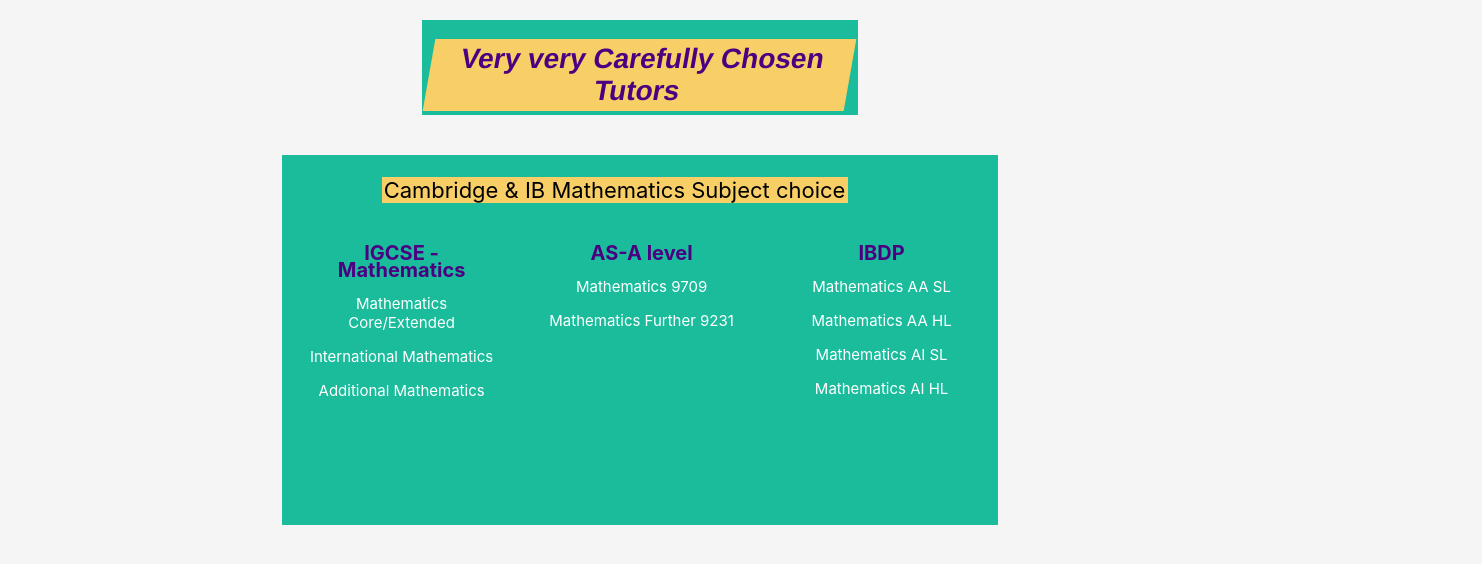
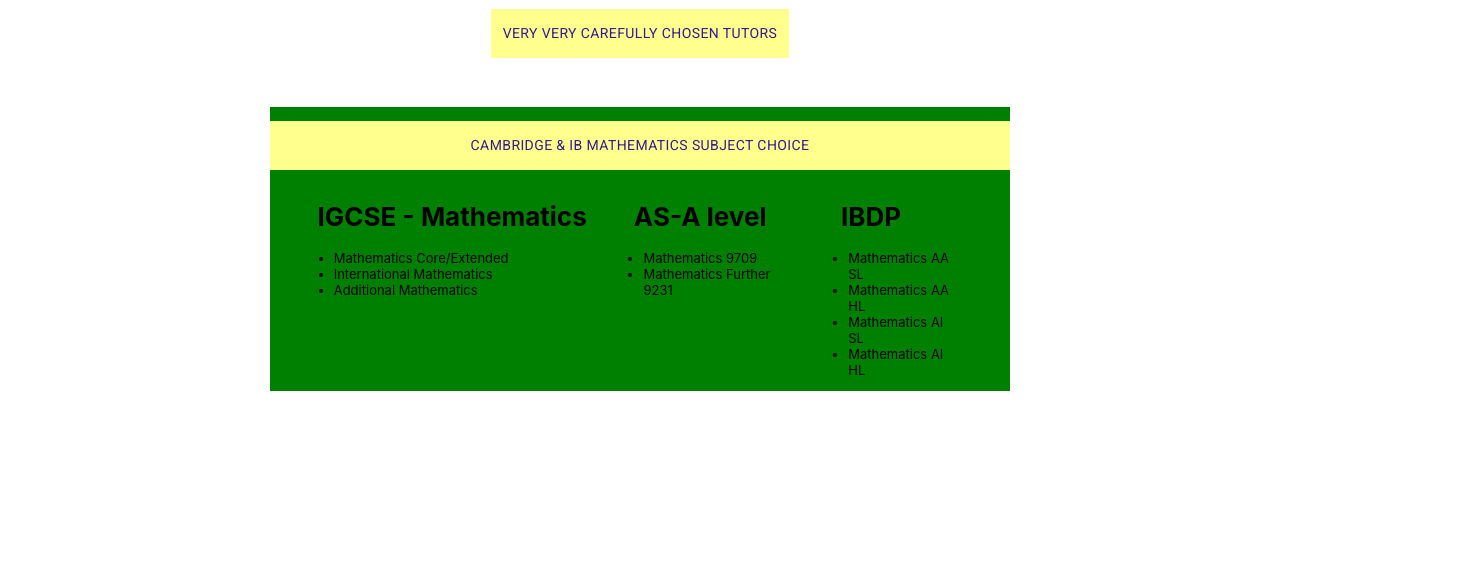
Before and after one commit to Kamalrathi49/Slatemates, a React (Create React App) app: page / in a window 1280 px wide. Shown: the top 564 px of the page, 1482 px wide, since content can reach past the window. Built offline with nearby package versions, Linux system fonts and the light colour scheme.

Commit message:
adding files

```diff
--- a/package.json
+++ b/package.json
@@ -4,6 +4,7 @@
   "private": true,
   "homepage": "https://kamalrathi49.github.io/Slatemates",
   "dependencies": {
+    "@fontsource/roboto": "^4.4.5",
     "@testing-library/jest-dom": "^5.11.4",
     "@testing-library/react": "^11.1.0",
     "@testing-library/user-event": "^12.1.10",
--- /dev/null
+++ b/src/App.css
@@ -0,0 +1,10 @@
+.list {
+  margin-left: 0%;
+  padding-left: 6%;
+}
+
+.table {
+  @media screen and (max-width: 500px) {
+    width: 90% !important;
+  }
+}
--- a/src/App.js
+++ b/src/App.js
@@ -1,47 +1,78 @@
 import React from "react";
+import "./App.css";
 
-import "./App.scss";
+import { makeStyles } from "@material-ui/core/styles";
+import { Container } from "@material-ui/core/";
+import Grid from "@material-ui/core/Grid";
+import "@material-ui/core";
+import "@fontsource/roboto";
+
+const useStyles = makeStyles((theme) => ({
+  root: {
+    ...theme.typography.button,
+    backgroundColor: theme.palette.background.paper,
+    padding: theme.spacing(1.5),
+    flexGrow: 1,
+    backgroundColor: "#ffff8d",
+    color: "#311b92",
+    textAlign: "center",
+  },
+}));
 
 const App = () => {
+  const classes = useStyles();
   return (
-    <div className="app">
-      <div className="header">
-        <h1 className="title">Very very Carefully Chosen Tutors</h1>
+    <Container maxWidth="lg">
+      <Grid
+        container
+        direction="column"
+        justify="flex-start"
+        alignItems="center"
+      >
+        <div>
+          <h1 className={classes.root}>Very very Carefully Chosen Tutors</h1>
         </div>{" "}
         <br />
         <br />
-      <div className="footer">
-        <p className="footer-heading">
+        <div style={{ backgroundColor: "green", width: "60%" }}>
+          <p className={classes.root}>
             Cambridge & IB Mathematics Subject choice
           </p>
-        <div className="contain">
-          <div className="col">
+
+          <Grid className="table"
+            container
+            direction="row"
+            justifyContent="flex-start"
+            style={{ fontSize: "13px", justifyContent: "space-evenly" }}
+          >
+            <div>
               <h1>IGCSE - Mathematics</h1>
-            <ul>
+              <ul className="list">
                 <li>Mathematics Core/Extended </li>
                 <li>International Mathematics </li>
                 <li>Additional Mathematics</li>
               </ul>
             </div>
-          <div className="col">
+            <div>
               <h1>AS-A level</h1>
-            <ul>
+              <ul className="list">
                 <li>Mathematics 9709</li>
                 <li>Mathematics Further 9231</li>
               </ul>
             </div>
-          <div className="col">
+            <div>
               <h1>IBDP</h1>
-            <ul>
+              <ul className="list">
                 <li>Mathematics AA SL</li>
                 <li>Mathematics AA HL</li>
                 <li>Mathematics AI SL</li>
                 <li>Mathematics AI HL</li>
               </ul>
             </div>
+          </Grid>
         </div>
-      </div>
-    </div>
+      </Grid>
+    </Container>
   );
 };
 
--- a/src/App.scss
+++ /dev/null
@@ -1,139 +0,0 @@
-body {
-  background-color: whitesmoke;
-}
-
-.app {
-  align-items: center;
-  text-align: center;
-  display: flex;
-  justify-content: center;
-  flex-direction: column;
-  margin-top: 20px;
-}
-
-.header {
-  text-align: center;
-  background: #1abc9c;
-  width: 34%;
-  display: flex;
-  justify-content: center;
-
-  @media screen and (max-width: 500px) {
-    width: 80%;
-  }
-
-  .title {
-    font-family: "Franklin Gothic Medium", "Arial Narrow", Arial, sans-serif;
-    color: #4b0082;
-    font-size: 28px;
-    background-color: rgb(248, 207, 102);
-    padding: 4px;
-    margin-bottom: 4px;
-    width: 95%;
-    -webkit-transform: skew(20deg);
-    -moz-transform: skew(20deg);
-    transform: skew(-10deg);
-  }
-}
-
-.footer {
-  width: 56%;
-  position: relative;
-  height: auto;
-  background-color: #1abc9c;
-  display: flex;
-  justify-content: center;
-  flex-direction: column;
-  @media screen and (max-width: 500px) {
-    width: 95%;
-  }
-}
-
-.footer-heading {
-  font-size: 22px;
-  background-color: rgb(248, 207, 102);
-  width: 65%;
-  margin-left: 100px;
-
-  @media screen and (max-width: 500px) {
-    margin-left: 15px;
-    width: 90%;
-  }
-}
-
-.contain {
-  display: flex;
-  flex-direction: row;
-}
-.footer .col {
-  width: 20%;
-  height: 300px;
-  box-sizing: border-box;
-  -webkit-box-sizing: border-box;
-  -moz-box-sizing: border-box;
-  padding: 0px 20px 20px 20px;
-}
-.footer .col h1 {
-  margin: 0;
-  padding: 0;
-  font-size: 20px;
-  line-height: 17px;
-  padding: 20px 0px 5px 0px;
-  color: #4b0082;
-}
-.footer .col ul {
-  list-style-type: none;
-  margin: 0;
-  padding: 0;
-}
-.footer .col ul li {
-  color: white;
-  font-size: 15px;
-  padding: 10px 0px 5px 0px;
-  cursor: pointer;
-  transition: 0.2s;
-  -webkit-transition: 0.2s;
-  -moz-transition: 0.2s;
-}
-
-.footer .col ul li:hover {
-  color: black;
-  transition: 0.1s;
-  -webkit-transition: 0.1s;
-  -moz-transition: 0.1s;
-}
-
-@media only screen and (min-width: 1280px) {
-  .contain {
-    width: 1200px;
-    margin: 0 auto;
-  }
-}
-
-@media only screen and (max-width: 950px) {
-  .footer .col {
-    width: 33%;
-  }
-  .footer .col h1 {
-    font-size: 14px;
-  }
-  .footer .col ul li {
-    font-size: 13px;
-  }
-}
-@media only screen and (max-width: 500px) {
-  .footer .col {
-    width: 50%;
-  }
-  .footer .col h1 {
-    font-size: 14px;
-  }
-  .footer .col ul li {
-    font-size: 13px;
-  }
-}
-@media only screen and (max-width: 340px) {
-  .footer .col {
-    width: 100%;
-  }
-}
```
Also changed, not shown: 2 other files (tests, documents, lock files or other folders). Lines whose indentation alone changed are shown as unchanged.
